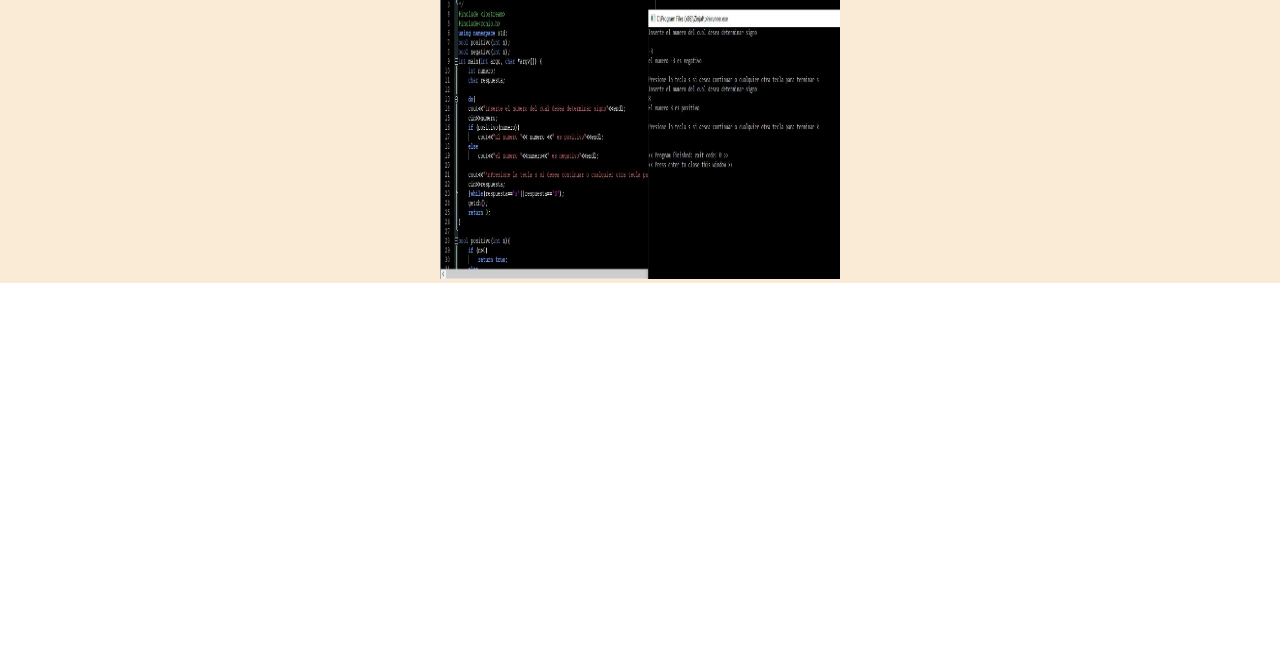
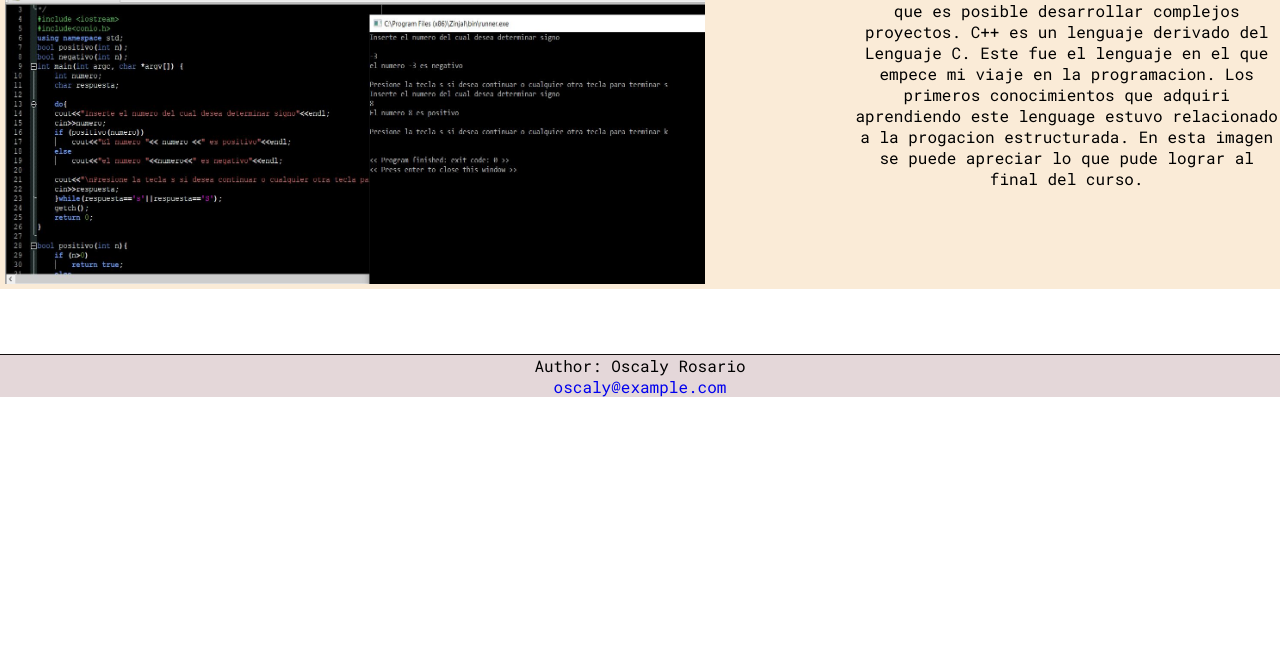
Before and after one commit to sOcyalRM/Blog-de-Oscaly, a plain HTML site: page c++.html in a window 1280 px wide. Shown: the part 141-800 px from the top of the page. Drawn offline with Linux system fonts and the light colour scheme.

Commit message:
Update on perfil.html, c++ and c#

```diff
--- a/c++.html
+++ b/c++.html
@@ -63,7 +63,17 @@
         <main class="cmm_main">
             <div class="img_cmm">
                 <img src="img/fragmento Cmasmas.JPG" alt="Imagen de codigo">
+                <p> C++ es un lenguaje de programacion con el que es posible desarrollar complejos proyectos.
+                    C++ es un lenguaje derivado del Lenguaje C. Este fue el lenguaje en el que empece mi viaje en la programacion.
+                    Los primeros conocimientos que adquiri aprendiendo este lenguage estuvo relacionado a la progacion estructurada.
+                    En esta imagen se puede apreciar lo que pude lograr al final del curso.
+                </p>
             </div>
+
         </main>
+        <footer class="footerPie">
+            <p>Author: Oscaly Rosario</p>
+            <p><a href="mailto:hege@example.com">oscaly@example.com</a></p>
+          </footer>
 
     </body>
--- a/css/main.css
+++ b/css/main.css
@@ -316,7 +316,18 @@ height:0;
   margin: 65px auto;
 }
 
+.img_cmm{
+  display: grid;
+  grid-template-columns: 2fr 1fr;
+}
+
 .img_cmm img{
-  width: 400px;
+  margin: 5px;
+  width: 700px;
   height: 300px;
+  grid: 1;
 }
+
+.img_cmm p{
+  grid: 2;
+}
```
Also changed, not shown: perfil.html (+12 -10 lines).
